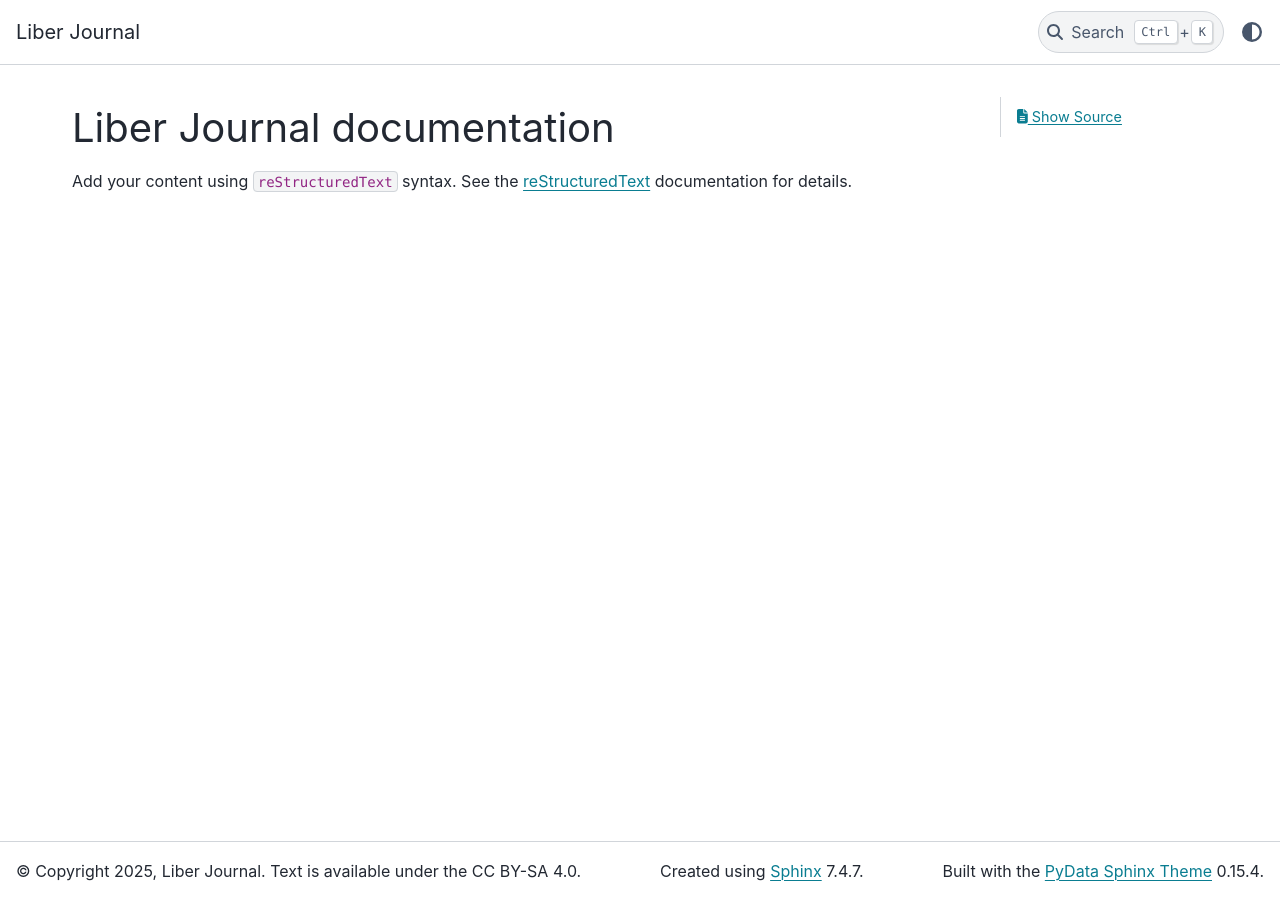
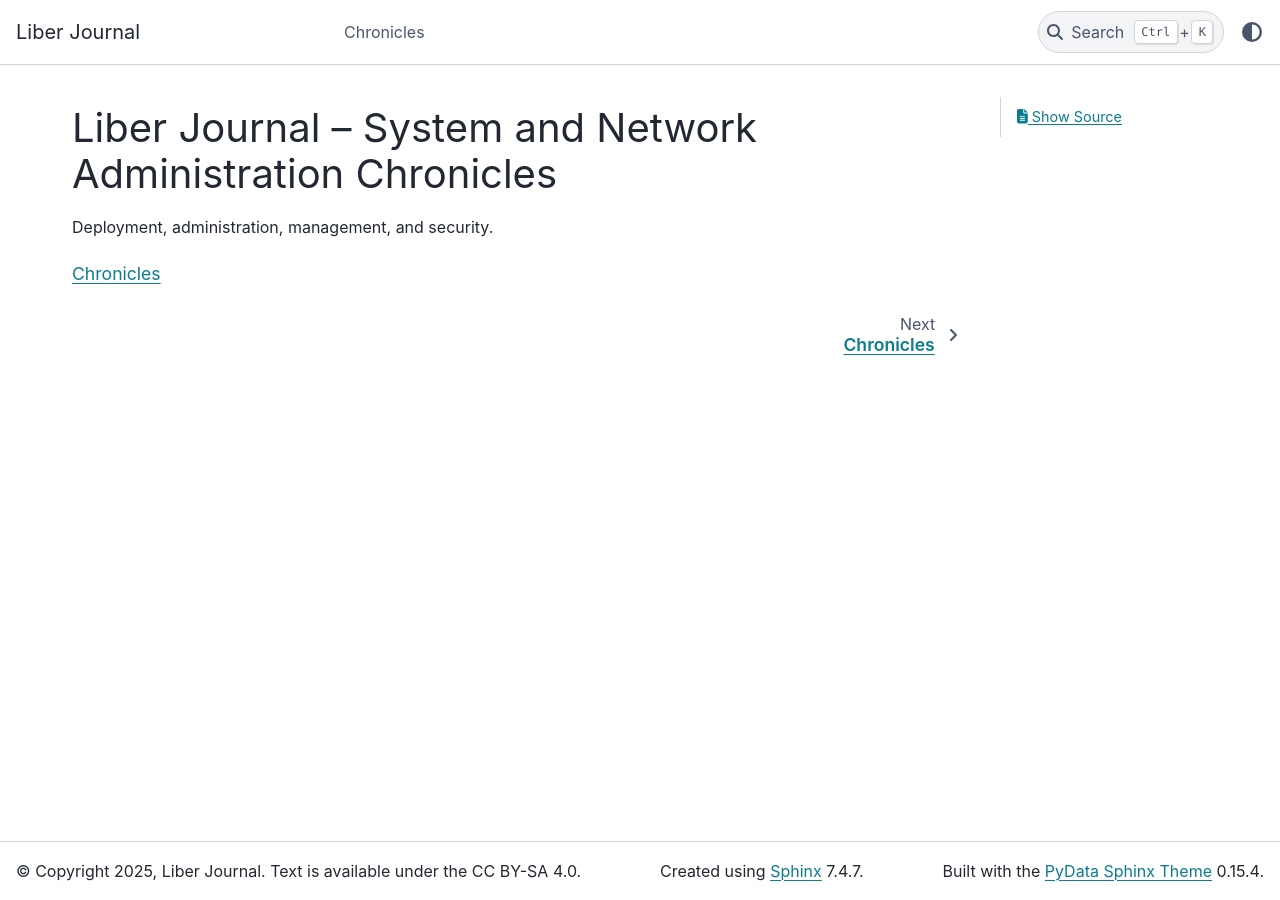
Before and after one commit to liberjournal/liberjournal, a Sphinx documentation site: the page built from source/index.rst, in a window 1280 px wide. Built offline with Sphinx 7.4.7 and the PyData theme 0.15.4, drawn with Linux system fonts in a browser that asks for light colours.

Commit message:
Change the main page title and description, and create the project structure

```diff
--- a/source/index.rst
+++ b/source/index.rst
@@ -3,14 +3,13 @@
    You can adapt this file completely to your liking, but it should at least
    contain the root `toctree` directive.
 
-Liber Journal documentation
-===========================
+###############################################################################
+Liber Journal – System and Network Administration Chronicles
+###############################################################################
 
-Add your content using ``reStructuredText`` syntax. See the
-`reStructuredText <https://www.sphinx-doc.org/en/master/usage/restructuredtext/index.html>`_
-documentation for details.
-
+Deployment, administration, management, and security.
 
 .. toctree::
    :maxdepth: 2
-   :caption: Contents:
+
+   chronicles/index.rst
```
Also changed, not shown: source/chronicles/index.rst (added, +9 -0 lines).
